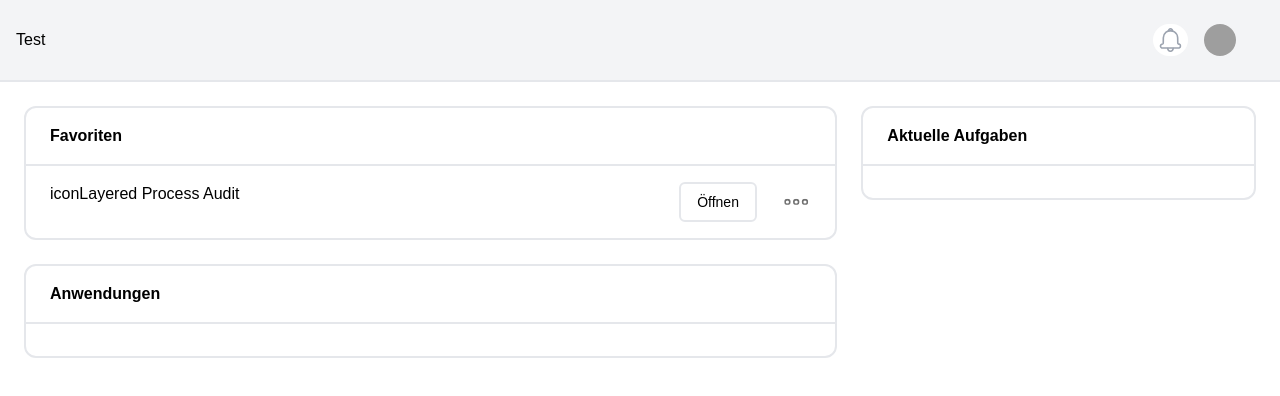
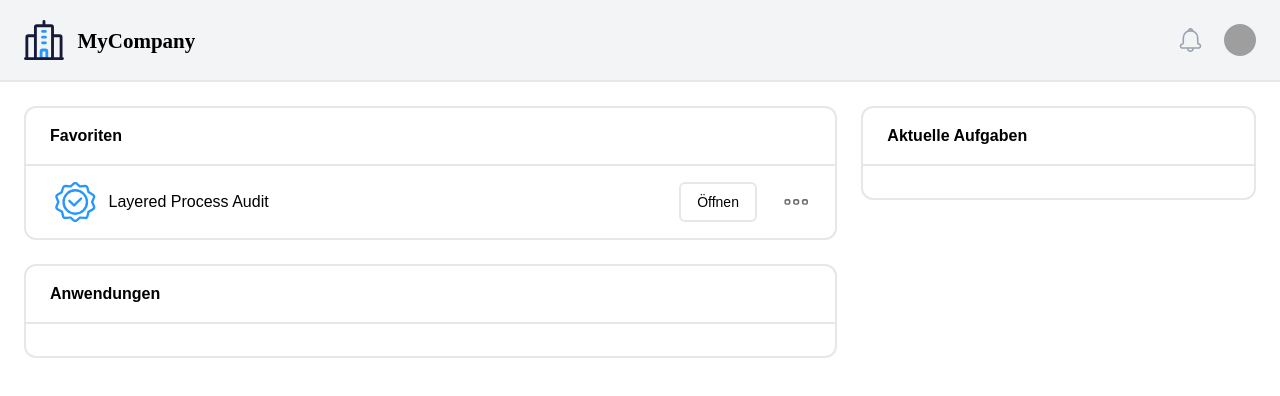
Before and after one commit to Projekt-DataScience/frontend, a Vue app: page / in a window 1280 px wide. Shown: the top 396 px of the page. Built offline with nearby package versions, Linux system fonts and the light colour scheme; grey boxes are pictures that could not be loaded; what prettier-plugin-tailwindcss would draw is missing.

Commit message:
Update AppItemList Component

```diff
--- /dev/null
+++ b/src/assets/Icons/AppLPAIcon.vue
@@ -0,0 +1,15 @@
+<template>
+    <svg xmlns="http://www.w3.org/2000/svg" width="50.534" height="50.533" viewBox="0 0 50.534 50.533">
+        <g id="AppLPAIcon" transform="translate(0 -0.003)">
+            <path id="Pfad_48" data-name="Pfad 48"
+                d="M107.319,91.06A16.282,16.282,0,1,0,123.6,107.342,16.3,16.3,0,0,0,107.319,91.06Zm0,29.6a13.321,13.321,0,1,1,13.321-13.321A13.336,13.336,0,0,1,107.319,120.663Z"
+                transform="translate(-82.055 -82.072)" fill="#2697ff" />
+            <path id="Pfad_49" data-name="Pfad 49"
+                d="M181.273,196.493l-7.834,7.834-4.874-4.874a1.48,1.48,0,0,0-2.093,2.093l5.92,5.92a1.48,1.48,0,0,0,2.093,0l8.881-8.881a1.48,1.48,0,0,0-2.093-2.093Z"
+                transform="translate(-149.653 -176.711)" fill="#2697ff" />
+            <path id="Pfad_50" data-name="Pfad 50"
+                d="M48.415,14.891,43.245,11.8,42.086,7a4.421,4.421,0,0,0-4.659-3.385l-5.885.455-3.4-3a4.422,4.422,0,0,0-5.759,0l-3.4,3L13.1,3.611A4.42,4.42,0,0,0,8.457,6.942L6.843,12.085,2.12,14.891A4.422,4.422,0,0,0,.34,20.368l2.014,4.88L.34,30.128a4.422,4.422,0,0,0,1.78,5.477L7.28,38.68,8.444,43.5a4.42,4.42,0,0,0,4.308,3.4c.312,0-.038.012,6.175-.464l3.458,3.034a4.422,4.422,0,0,0,5.759,0L31.6,46.436l5.824.451A4.422,4.422,0,0,0,42.086,43.5l1.159-4.8c6.32-3.783,4.98-2.977,5.17-3.095a4.422,4.422,0,0,0,1.779-5.477l-2.014-4.88,2.014-4.88a4.422,4.422,0,0,0-1.78-5.477Zm-3.2,10.922,2.247,5.445a1.474,1.474,0,0,1-.587,1.822l-5.679,3.4a1.48,1.48,0,0,0-.679.923l-1.305,5.405a1.473,1.473,0,0,1-1.553,1.128l-6.446-.5a1.481,1.481,0,0,0-1.09.363l-3.9,3.423a1.474,1.474,0,0,1-1.906,0l-3.9-3.423a1.48,1.48,0,0,0-1.09-.363l-6.446.5a1.474,1.474,0,0,1-1.553-1.128l-1.31-5.426a1.48,1.48,0,0,0-.681-.924L3.663,33.079a1.474,1.474,0,0,1-.586-1.821l2.247-5.445a1.48,1.48,0,0,0,0-1.129L3.076,19.239a1.474,1.474,0,0,1,.585-1.821l5.18-3.078a1.48,1.48,0,0,0,.656-.829c1.909-6.087,1.8-5.73,1.824-5.821a1.472,1.472,0,0,1,1.553-1.128l6.51.5A1.48,1.48,0,0,0,20.478,6.7l3.835-3.385a1.474,1.474,0,0,1,1.9,0L30.052,6.7a1.481,1.481,0,0,0,1.094.366l6.51-.5A1.474,1.474,0,0,1,39.208,7.69L40.513,13.1a1.48,1.48,0,0,0,.679.923l5.679,3.4a1.474,1.474,0,0,1,.587,1.822l-2.247,5.445a1.48,1.48,0,0,0,0,1.129Z"
+                transform="translate(0 0)" fill="#2697ff" />
+        </g>
+    </svg>
+</template>
--- a/src/components/AppButtonNotification.vue
+++ b/src/components/AppButtonNotification.vue
@@ -3,7 +3,6 @@
     type="button"
     class="
       rounded-full
-      bg-white
       p-1
       text-gray-400
       hover:text-gray-500
--- a/src/components/AppButtonProfile.vue
+++ b/src/components/AppButtonProfile.vue
@@ -15,7 +15,7 @@
           focus:ring-2
           focus:ring-primary-blue
           focus:ring-offset-2
-          mr-7
+
         "
         id="user-menu-button"
         aria-expanded="false"
--- a/src/components/AppItemList.vue
+++ b/src/components/AppItemList.vue
@@ -1,5 +1,6 @@
 <template>
-  <div class="grid grid-cols-1">
+  <!--
+    <div class="grid grid-cols-1">
     <div class="grid grid-cols-10 ">
       <div class="col-span-8 justify-items-start">
         <div class="flex">
@@ -13,6 +14,20 @@
         </div>
       </div>
       <div class="col-span-2 flex items-center justify-end">
+        <slot name="wrapperRight"></slot>
+      </div>
+    </div>
+  </div>
+  -->
+  <div class="flex items-center">
+    <div class="flex-none mr-2" v-if="hasWrapperLeftSlot()">
+      <slot name="wrapperLeft"></slot>
+    </div>
+    <div class="flex-auto">
+      <slot name="wrapperContent"></slot>
+    </div>
+    <div class="flex-auto">
+      <div class="flex justify-end items-center" v-if="hasWrapperRightSlot()">
         <slot name="wrapperRight"></slot>
       </div>
     </div>
@@ -32,6 +47,13 @@ export default defineComponent({
     toggleSidebar: null,
     toggleSidebarHeader: null,
   },
-  methods: {},
+  methods: {
+    hasWrapperLeftSlot() {
+      return !!this.$slots.wrapperLeft;
+    },
+    hasWrapperRightSlot(){
+      return !!this.$slots.wrapperRight;
+    }
+  },
 });
 </script>
--- a/src/components/MainHeader.vue
+++ b/src/components/MainHeader.vue
@@ -1,7 +1,7 @@
 <template>
-    <div class="flex items-center p-4 bg-gray-100 border-b-2 border-gray-200">
+    <div class="flex items-center px-6 py-4 bg-gray-100 border-b-2 border-gray-200">
         <div>
-            Test
+            <img :src="imagePath" alt="MyCompanyLogo" class="h-10">
         </div>
         <div class="flex-auto">
             <div class="flex justify-end items-center">
@@ -33,8 +33,12 @@ export default defineComponent({
     components: {
         AppBellIcon,
         AppButtonNotification,
-        AppButtonProfile,
-
+        AppButtonProfile
     },
+    data(){
+        return {
+            imagePath: "src/assets/Icons/AppMyCompanyIcon.svg"
+        }
+    }
 });
 </script>
--- a/src/views/MainDashboard.vue
+++ b/src/views/MainDashboard.vue
@@ -6,7 +6,7 @@
           <template #content>
             <AppItemList>
               <template #wrapperLeft>
-                icon
+                <AppLPAIcon class="h-10"></AppLPAIcon>
               </template>
               <template #wrapperContent>
                 <div>
@@ -15,8 +15,9 @@
               </template>
               <template #wrapperRight>
 
-                <AppButtonSecondary name="Öffnen" class="mr-6">
-                </AppButtonSecondary>
+                <router-link :to="{name : 'LPADashboard'}">
+                  <AppButtonSecondary name="Öffnen" class="mr-6"></AppButtonSecondary>
+                </router-link>
                 <AppButtonOption v-bind:is-vertical="true">
                 </AppButtonOption>
 
@@ -41,6 +42,7 @@ import AppContainer from "../components/AppContainer.vue";
 import AppItemList from "../components/AppItemList.vue";
 import AppButtonOption from "../components/AppButtonOption.vue";
 import AppButtonSecondary from "../components/AppButtonSecondary.vue";
+import AppLPAIcon from "../assets/Icons/AppLPAIcon.vue";
 
 export default defineComponent({
   name: "MainDashboard",
@@ -49,6 +51,7 @@ export default defineComponent({
     AppButtonSecondary,
     AppContainer,
     AppItemList,
+    AppLPAIcon,
     MainHeader
   },
   data() {
```
Also changed, not shown: src/assets/Icons/AppLPAIcon.svg (added), src/assets/Icons/AppMyCompanyIcon.svg (added).
